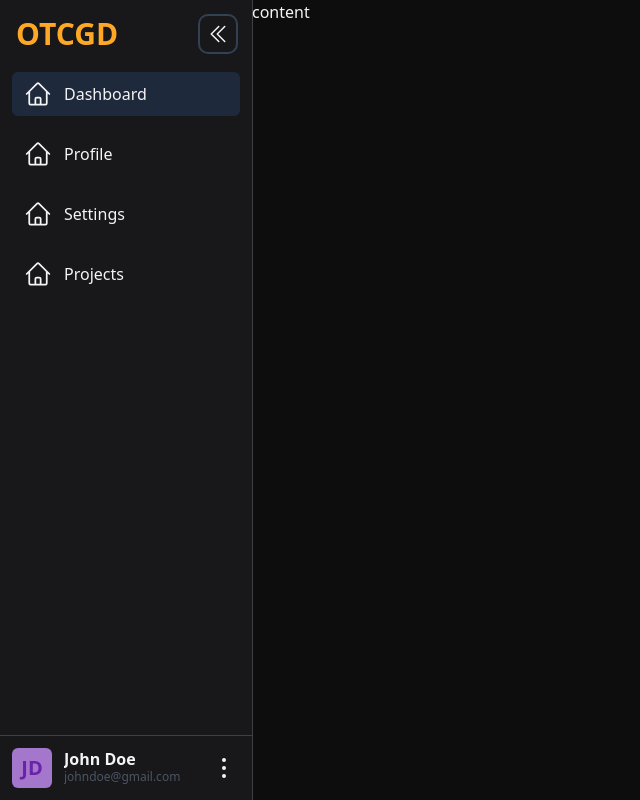
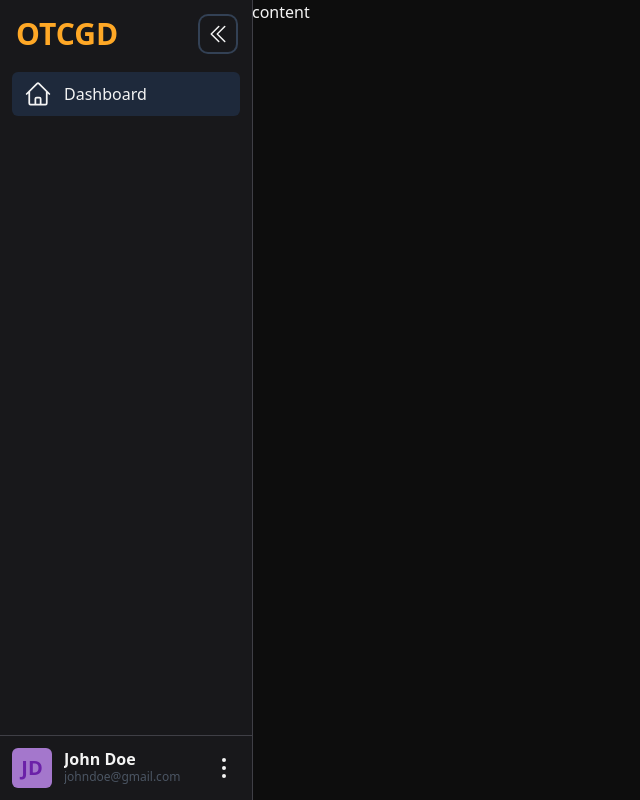
Before and after one commit to LeventeStancz/project-manager-frontend-reactjs-tailwindcss, a React (Create React App) app: page / in a window 1280 px wide. Shown: the whole page, without its empty margins (0-640 px from the left). Built offline with nearby package versions, Linux system fonts and the light colour scheme.

Commit message:
fix: removed mock menu buttons

```diff
--- a/src/layouts/MainLayout.js
+++ b/src/layouts/MainLayout.js
@@ -12,21 +12,6 @@ function MainLayout() {
           icon={<HomeIcon className="w-7 h-7" />}
           text={"Dashboard"}
         />
-        <SidebarItem
-          href="/profile"
-          icon={<HomeIcon className="w-7 h-7" />}
-          text={"Profile"}
-        />
-        <SidebarItem
-          href="/asd"
-          icon={<HomeIcon className="w-7 h-7" />}
-          text={"Settings"}
-        />
-        <SidebarItem
-          href="/bfc"
-          icon={<HomeIcon className="w-7 h-7" />}
-          text={"Projects"}
-        />
       </Sidebar>
       <Outlet />
     </div>
```
